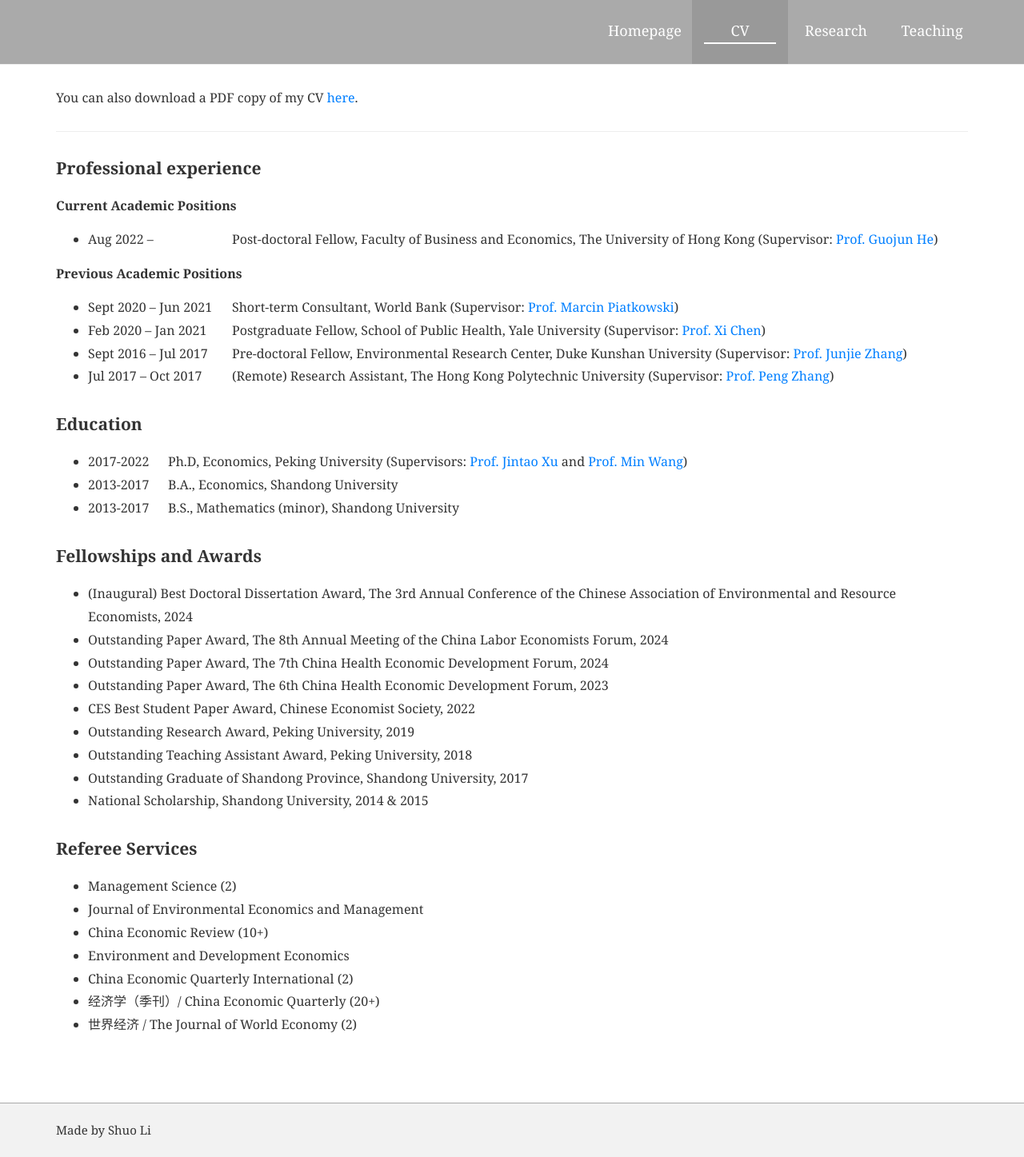
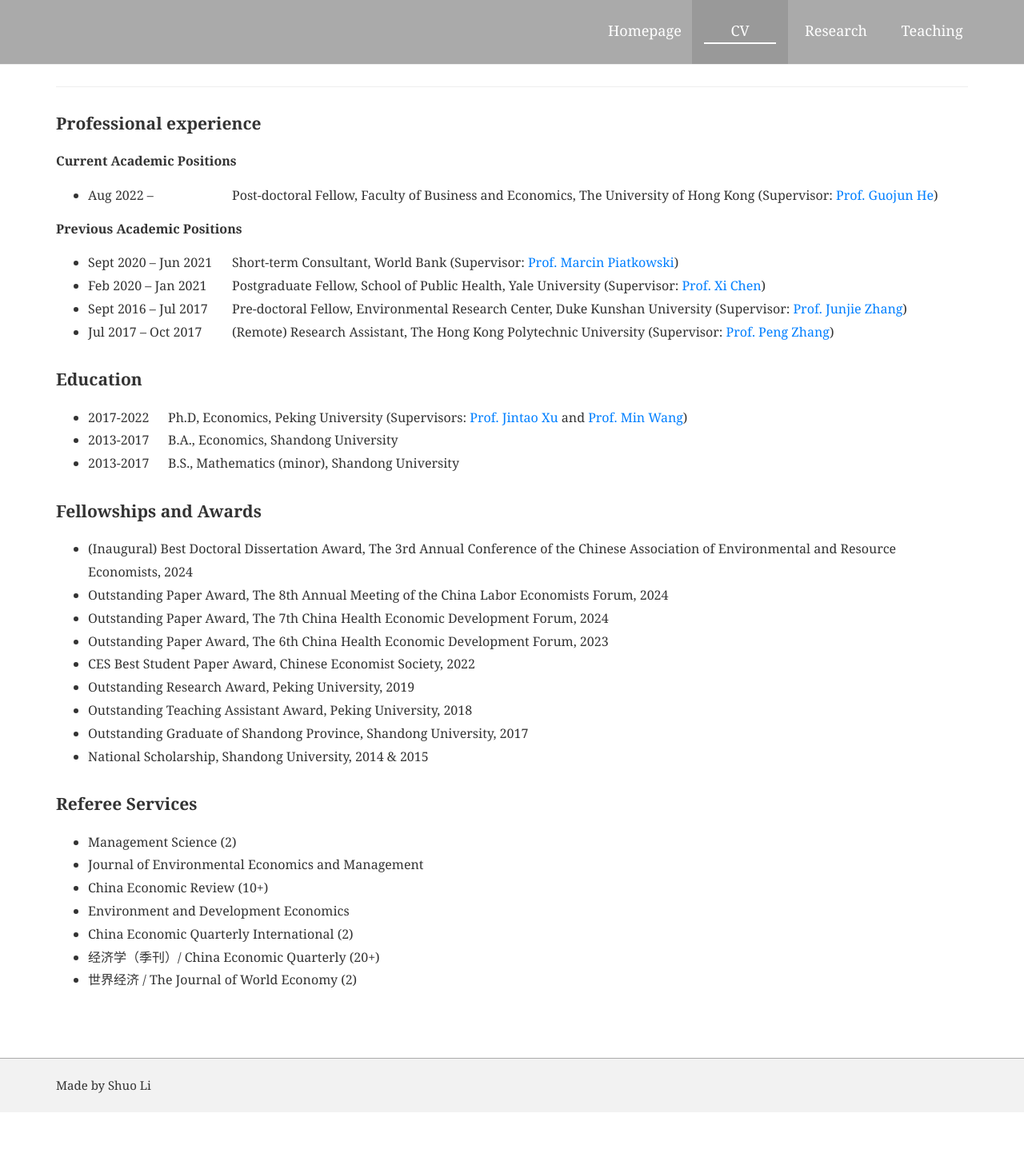
Before and after one commit to shuoliecon/shuoliecon.github.io, a Jekyll site: the page built from pages/_CV/index.md, in a window 1280 px wide. Shown: the whole page at 80% size. Built offline with Jekyll 4.4.1, drawn with Linux system fonts in a browser that asks for light colours; after the commit the page ends 1391 px from its top, so only the background shows below that.

Commit message:
Update index.md

```diff
--- a/pages/_CV/index.md
+++ b/pages/_CV/index.md
@@ -4,7 +4,7 @@ title: Homepage
 no_heading: true
 ---
 
-You can also download a PDF copy of my CV [here]({{ "/assets/pdf/Shuo_Li_CV.pdf"}}).
+<!-- You can also download a PDF copy of my CV [here]({{ "/assets/pdf/Shuo_Li_CV.pdf"}}). -->
 
 ---
 
```
